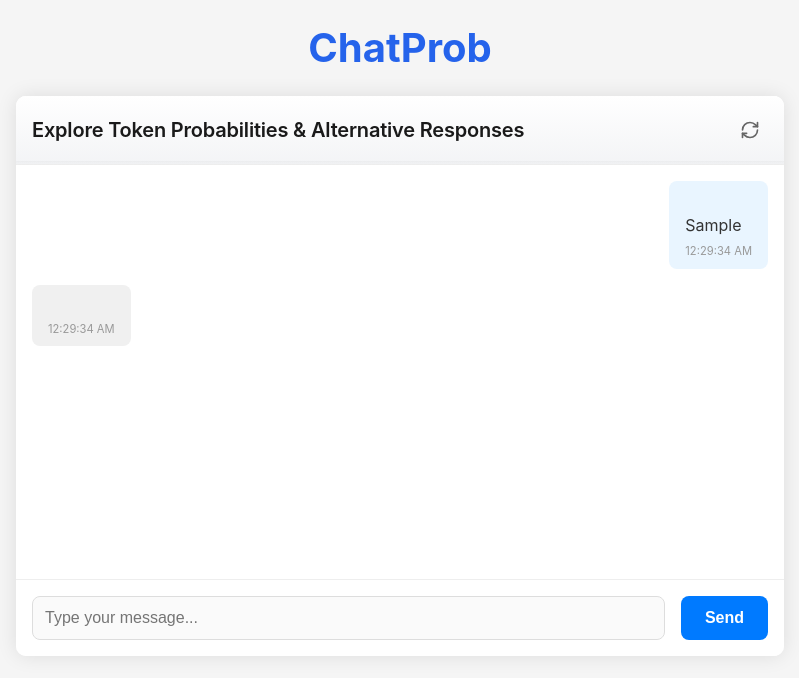
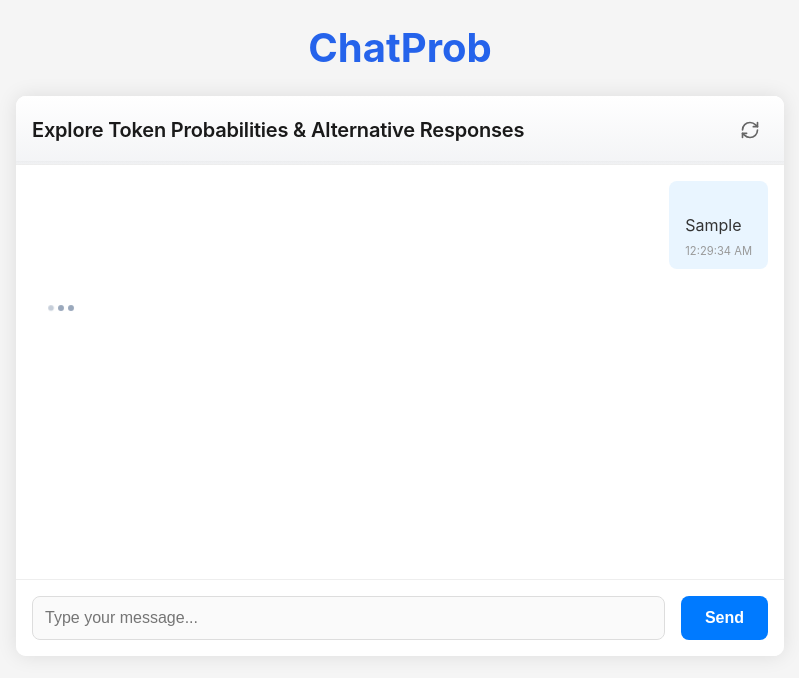
Before and after one commit to rdtiv/chatprob, a Next.js app: page / in a window 1280 px wide. Both pictures are taken after typing "Sample" into the empty fields and a click on the button "Send". Shown: the top 678 px of the page, without its empty margins (240-1039 px from the left). Built offline with nearby package versions, Linux system fonts and the light colour scheme.

Commit message:
Refactor ChatInterface to streamline assistant message handling and improve loading indicator. Remove initial empty message, add timestamp to messages, and implement a pulsing loading animation in the Home page for better user experience.

```diff
--- a/components/ChatInterface.js
+++ b/components/ChatInterface.js
@@ -62,13 +62,6 @@
     setIsLoading(true);
 
     try {
-      // Add initial empty assistant message
-      setMessages(prev => [...prev, {
-        role: 'assistant',
-        content: '',
-        timestamp: new Date().toISOString()
-      }]);
-
       if (isIOS) {
         // For iOS, skip streaming and get final response directly
         const response = await fetch('/api/chat', {
@@ -82,16 +75,13 @@
         if (!response.ok) throw new Error('Response was not ok');
         const data = await response.json();
 
-        setMessages(prev => {
-          const newMessages = [...prev];
-          const lastMessage = newMessages[newMessages.length - 1];
-          return [...prev.slice(0, -1), {
-            ...lastMessage,
+        setMessages(prev => [...prev, {
+          role: 'assistant',
           content: data.completions[0],
           completions: data.completions,
-            activeIndex: 0
-          }];
-        });
+          activeIndex: 0,
+          timestamp: new Date().toISOString()
+        }]);
       } else {
         // For non-iOS, use streaming
         const streamResponse = await fetch('/api/stream', {
@@ -109,6 +99,9 @@
         const decoder = new TextDecoder();
         let streamedContent = '';
 
+        // Add the assistant message only when we get the first chunk
+        let assistantMessageAdded = false;
+
         try {
           while (true) {
             const { done, value } = await reader.read();
@@ -117,6 +110,14 @@
             const chunk = decoder.decode(value, { stream: true });
             streamedContent += chunk;
 
+            if (!assistantMessageAdded) {
+              setMessages(prev => [...prev, {
+                role: 'assistant',
+                content: streamedContent,
+                timestamp: new Date().toISOString()
+              }]);
+              assistantMessageAdded = true;
+            } else {
               setMessages(prev => {
                 const newMessages = [...prev];
                 newMessages[newMessages.length - 1] = {
@@ -125,6 +126,7 @@
                 };
                 return newMessages;
               });
+            }
           }
         } finally {
           reader.releaseLock();
@@ -257,6 +259,45 @@
               onToggle={() => message.completions?.length > 1 && toggleCompletion(index)}
             />
           ))}
+          {isLoading && (
+            <div style={{
+              display: 'flex',
+              justifyContent: 'flex-start',
+              padding: '12px 16px',
+              marginTop: '8px'
+            }}>
+              <div style={{
+                display: 'flex',
+                gap: '4px',
+                alignItems: 'center'
+              }}>
+                <span style={{
+                  width: '6px',
+                  height: '6px',
+                  backgroundColor: '#94a3b8',
+                  borderRadius: '50%',
+                  animation: 'pulse 1s infinite ease-in-out',
+                  animationDelay: '0s'
+                }}></span>
+                <span style={{
+                  width: '6px',
+                  height: '6px',
+                  backgroundColor: '#94a3b8',
+                  borderRadius: '50%',
+                  animation: 'pulse 1s infinite ease-in-out',
+                  animationDelay: '0.2s'
+                }}></span>
+                <span style={{
+                  width: '6px',
+                  height: '6px',
+                  backgroundColor: '#94a3b8',
+                  borderRadius: '50%',
+                  animation: 'pulse 1s infinite ease-in-out',
+                  animationDelay: '0.4s'
+                }}></span>
+              </div>
+            </div>
+          )}
           <div ref={messagesEndRef} />
         </div>
 
--- a/pages/index.js
+++ b/pages/index.js
@@ -9,6 +9,12 @@
         <title>ChatProb</title>
         <meta name="description" content="Explore token probabilities and alternative responses" />
         <link rel="icon" href="/favicon.ico" />
+        <style>{`
+          @keyframes pulse {
+            0%, 100% { opacity: 0.3; transform: scale(0.9); }
+            50% { opacity: 1; transform: scale(1); }
+          }
+        `}</style>
       </Head>
 
       <main style={{ padding: '1rem' }}>
```
Lines whose indentation alone changed are shown as unchanged.
